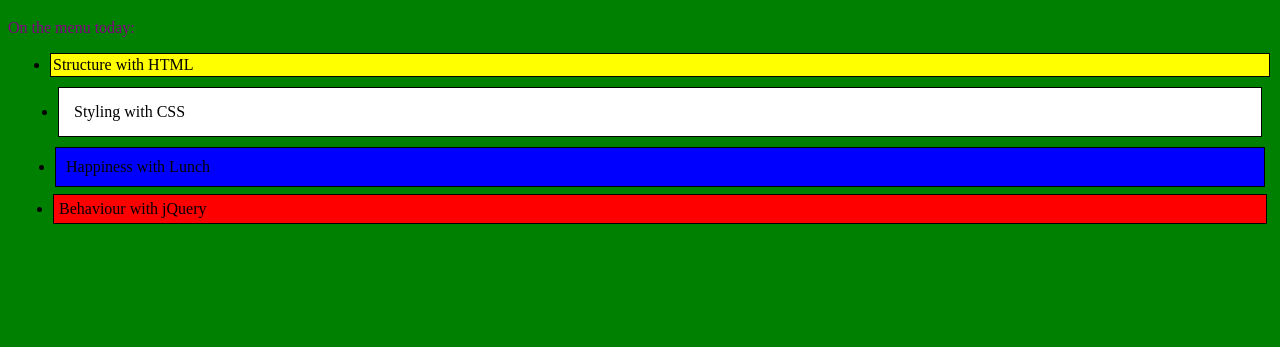
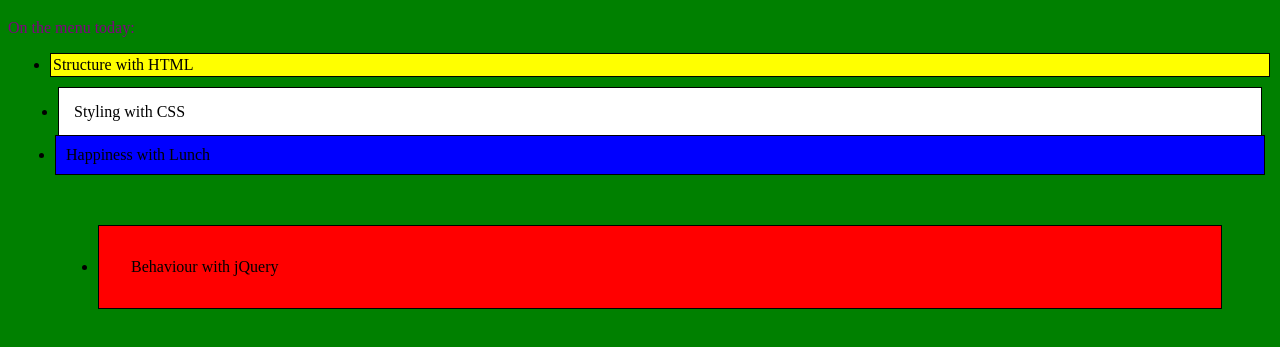
Before and after one commit to TechmongersNL/taste-of-code-balloon-game, a plain HTML site: page 05. CSS padding-margins/index.html in a window 1280 px wide. Shown: the part 61-408 px from the top of the page. Drawn offline with Linux system fonts and the light colour scheme.

Commit message:
adjust padding and margins, add screenshot

```diff
--- a/05. CSS padding-margins/index.html
+++ b/05. CSS padding-margins/index.html
@@ -21,8 +21,8 @@
       .red {
         background-color: red;
         border: 1px solid;
-        padding: 5px;
-        margin: 5px;
+        padding: 32px;
+        margin: 50px;
       }
 
       .blue {
@@ -37,6 +37,7 @@
         border: 1px solid;
         padding: 15px;
         margin: 10px;
+        margin-bottom: -9px;
       }
     </style>
   </head>
```
Also changed, not shown: Screenshots/css_padding_margins.png (added).
